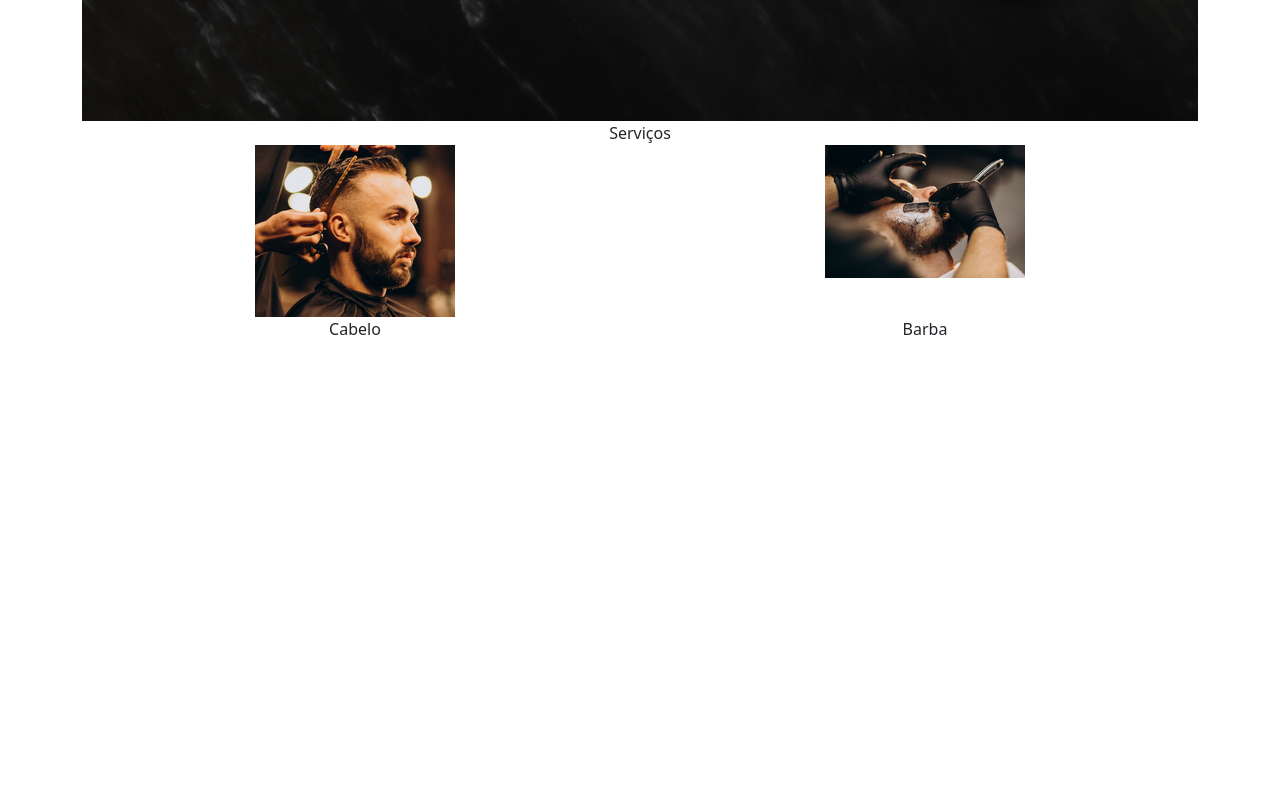
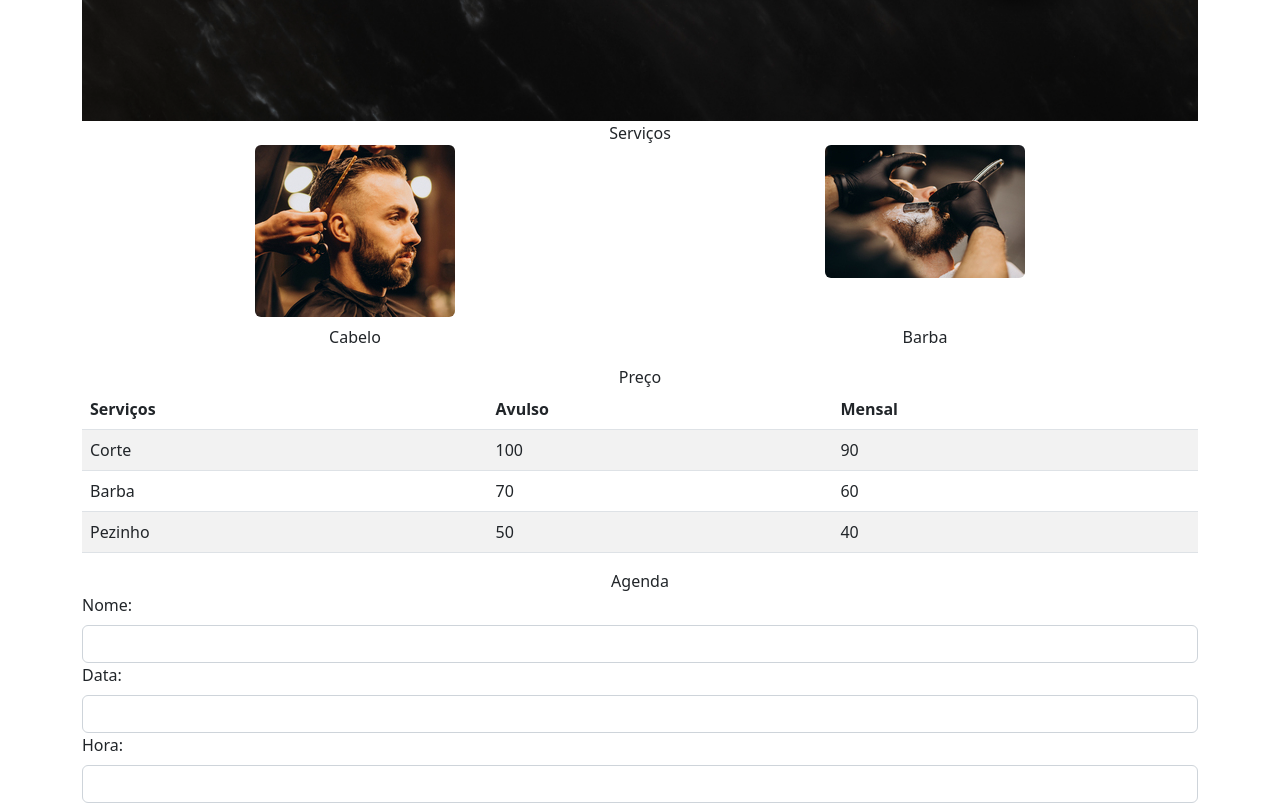
Before and after one commit to Geovani237/curso-javascript, a plain HTML site: page tarefas/barbearia/index.html in a window 1280 px wide. Shown: the part 346-1149 px from the top of the page. Before the commit the page ends 800 px from the top, so only its background shows below. Drawn offline with nearby package versions, Linux system fonts and the light colour scheme.

Commit message:
Termino da Estrutura
finalizado a estrutura base do site, falta fazer os alinhamentos,no css

```diff
--- a/tarefas/barbearia/index.html
+++ b/tarefas/barbearia/index.html
@@ -14,10 +14,10 @@
     <main class="container">
         <h1 class="text-center">BarBearia</h1>
         <div class="row text-center">
-            <div class="col">Serviços</div>
-            <div class="col">Preço</div>
-            <div class="col">Fotos</div>
-            <div class="col">Agenda</div>
+            <label class="col">Serviço</label>
+            <label class="col">Preço</label>
+            <label class="col">Fotos</label>
+            <label class="col">Agenda</label>
         </div>
     </main>
 
@@ -28,15 +28,16 @@
     </div>
 
     <div class="container">
+
         <div class="row">
-            <div class="text-center">Serviços</div>
+            <label class="text-center">Serviços</label>
 
             <div class="col-6 text-center">
-                <img src="/tarefas/barbearia/img/img-cabelo.jpg">
+                <img src="/tarefas/barbearia/img/img-cabelo.jpg" class="rounded figure-img img-fluid">
             </div>
 
             <div class=" col-6 text-center">
-                <img src="/tarefas/barbearia/img/img-barba (1).jpg">
+                <img src="/tarefas/barbearia/img/img-barba (1).jpg" class="rounded figure-img img-fluid">
             </div>
 
             <div class="col-6 text-center">
@@ -47,6 +48,59 @@
                 <p>Barba</p>
             </div>
         </div>
+
+        <div class="row">
+
+            <label class="text-center">Preço</label>
+
+            <div class="col-12 table-responsive">
+                <table class="table table-striped">
+                    <thead>
+                        <tr>
+                            <th>Serviços</th>
+                            <th>Avulso</th>
+                            <th>Mensal</th>
+                        </tr>
+                    </thead>
+                    <tbody>
+                        <tr>
+                            <td>Corte</td>
+                            <td>100</td>
+                            <td>90</td>
+                        </tr>
+                        <tr>
+                            <td>Barba</td>
+                            <td>70</td>
+                            <td>60</td>
+                        </tr>
+                        <tr>
+                            <td>Pezinho</td>
+                            <td>50</td>
+                            <td>40</td>
+                        </tr>
+                    </tbody>
+                </table>
+            </div>
+        </div>
+
+        <div class="row">
+            <label class="text-center">Agenda</label>
+
+            <div class="col-12">
+                <label class="form-label">Nome:</label>
+                <input class="form-control">
+            </div>
+            <div class="col-12">
+                <label class="form-label">Data:</label>
+                <input class="form-control">
+            </div>
+            <div>
+                <label class="form-label">Hora:</label>
+                <input class="form-control">
+            </div>
+        </div>
     </div>
+
+
 </body>
 </html>
```
